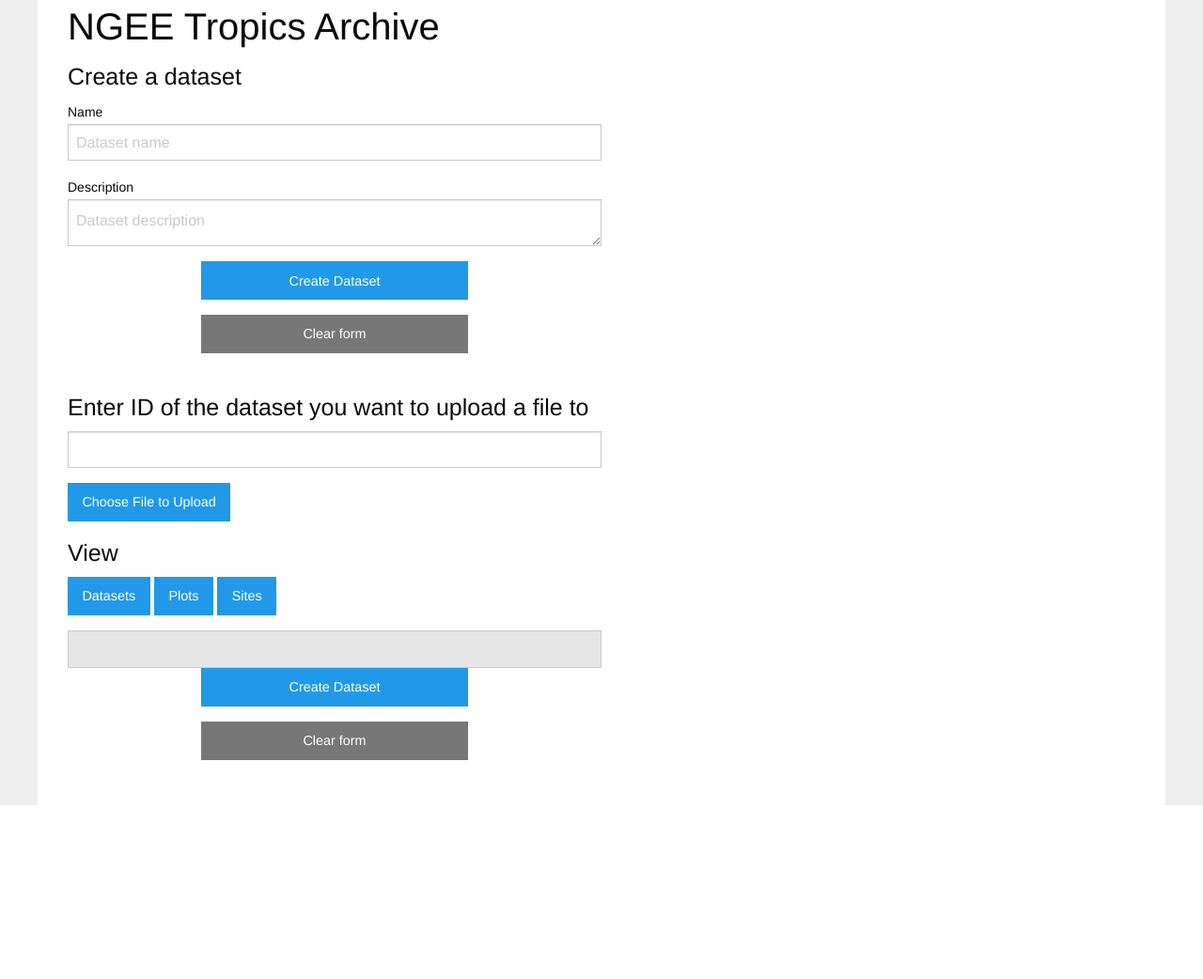
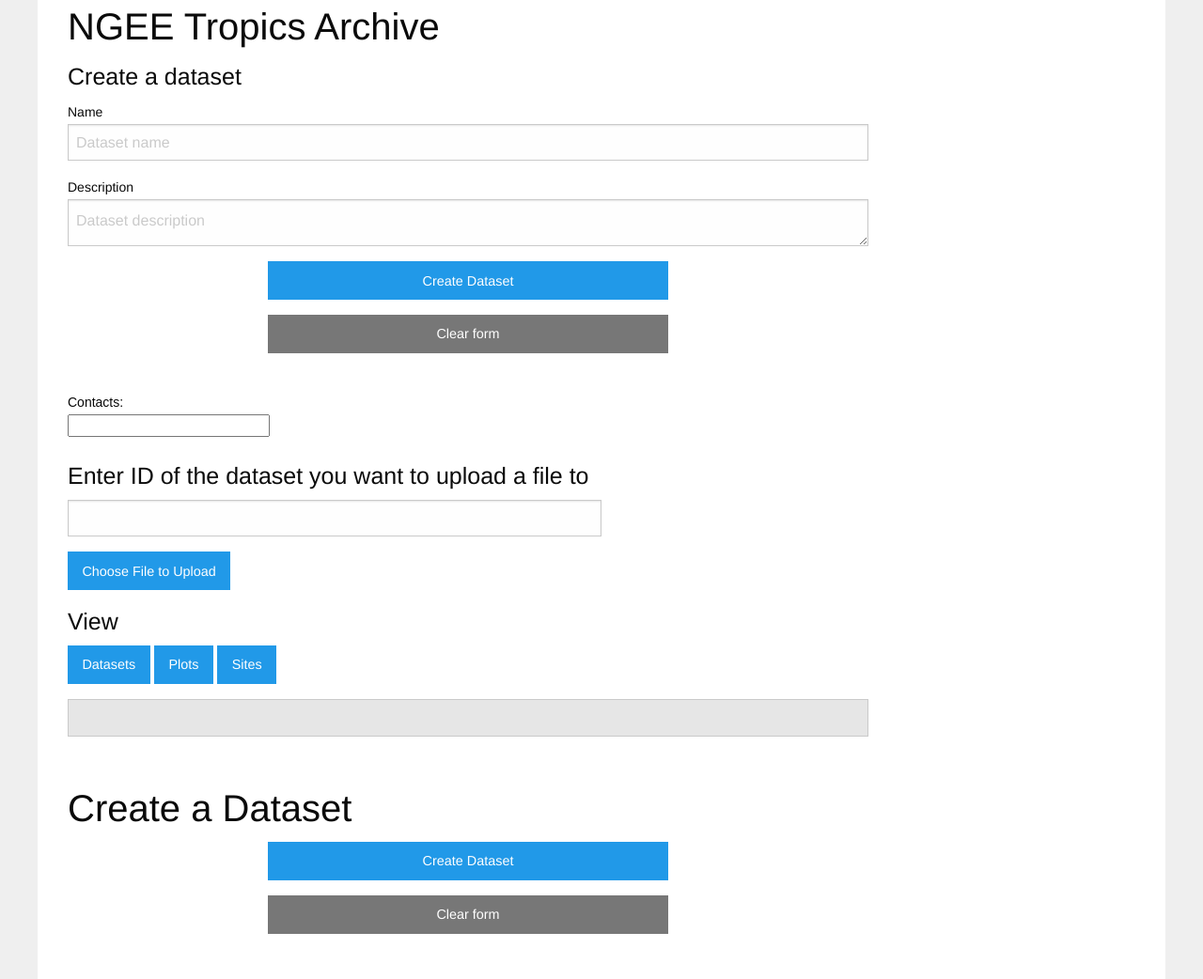
Before and after one commit to NGEET/ngt-archive, a Django app: page / in a window 1280 px wide. Shown: the part 48-1090 px from the top of the page at 94% size. Before the commit the page ends 905 px from the top, so only its background shows below. Run offline with Django 3.2, Linux system fonts and the light colour scheme; the visitor is signed in with stand-in values (Sample User, id 1); parts of the project's set-up code (start-up, migrations or seed data) failed here and were passed over.

Commit message:
#52 Add typeahead widget

```diff
--- a/ui/static/js/app.js
+++ b/ui/static/js/app.js
@@ -21,6 +21,16 @@ $(document).ready(function(){
     if($('.js-auth').attr('data-auth') == 'false') {
         window.location = 'api/api-auth/login/?next=/';
     }
+
+    $.when(getContacts()).done(function(data) {
+        var contactList = [];
+        for(var contact in data) {
+            contactList.push(data[contact].first_name + data[contact].last_name);
+        }
+        $( "#contacts" ).autocomplete({
+            source: contactList
+        });
+    });
 
     /*$.when(getDataSets()).then(function(data) {
         console.log(data);
@@ -695,7 +705,7 @@ function createContact(fname, lname, email, institute) {
             'Accept': 'application/json',
             'Content-Type': 'application/json'
         },
-        url: "api/v1/contacts/",
+        url: "api/v1/people/",
         dataType: "json",
         data: JSON.stringify(data),
         success: function(data) {
@@ -796,7 +806,7 @@ function getContacts() {
     var deferObj = jQuery.Deferred();
     $.ajax({
         method: "GET",
-        url: "api/v1/contacts/",
+        url: "api/v1/people/",
         dataType: "json",
         success: function(data) {
             deferObj.resolve(data);
--- a/ui/templates/ui/index.html
+++ b/ui/templates/ui/index.html
@@ -31,21 +31,26 @@
                 <h2>NGEE Tropics Archive</h2>
                 <form>
                     <h4>Create a dataset</h4>
-                    <div class="small-12 medium-6">
+                    <div class="small-12 medium-9">
                         <label>Name
                             <input class="js-dataset-name" type="text" placeholder="Dataset name">
                         </label>
                     </div>
-                    <div class="small-12 medium-6">
+                    <div class="small-12 medium-9">
                         <label>Description
                             <textarea class="js-dataset-desc" placeholder="Dataset description"></textarea>
                         </label>
                     </div>
-                    <div class="small-12 medium-6 text-center">
+                    <div class="small-12 medium-9 text-center">
                         <button type="button" class="button small-10 medium-6 js-create-dataset">Create Dataset</button>
                         <input type="reset" class="button secondary small-10 medium-6 js-clear-form" value="Clear form">
                     </div>
                 </form>
+                <br>
+                <div class="ui-widget">
+                    <label for="contacts">Contacts: </label>
+                    <input id="contacts">
+                </div>
                 <br>
                 <!--form>
                     <h4>Create a contact</h4>
@@ -95,13 +100,14 @@
                         <textarea class="js-text-dump" placeholder="Dataset description"></textarea>
                     </label>
                 </div-->
-                <code class="js-text-dump small-12 medium-6"></code>
+                <code class="js-text-dump small-12 medium-9"></code>
 
                 <section class="js-datasets">
 
                 </section>
-
-                <form class="js-create-form dataset small-12 medium-6">
+                <br><br>
+                <h2>Create a Dataset</h2>
+                <form class="js-create-form dataset small-12 medium-9">
                     <div class="small-12 text-center">
                         <button type="button" class="button small-10 medium-6 js-create-dataset">Create Dataset</button>
                         <button type="button" class="button small-10 medium-6 js-save-dataset hide">Save</button>
@@ -125,6 +131,7 @@
 
                 </div>
             </article>
+
             <div class="reveal-modal-bg" style="display: none"></div>
             <div id="myModal" class="reveal-modal" data-reveal aria-labelledby="modalTitle" aria-hidden="true" role="dialog">
               <h3 id="modalTitle">Awesome. I have it.</h3>
```
